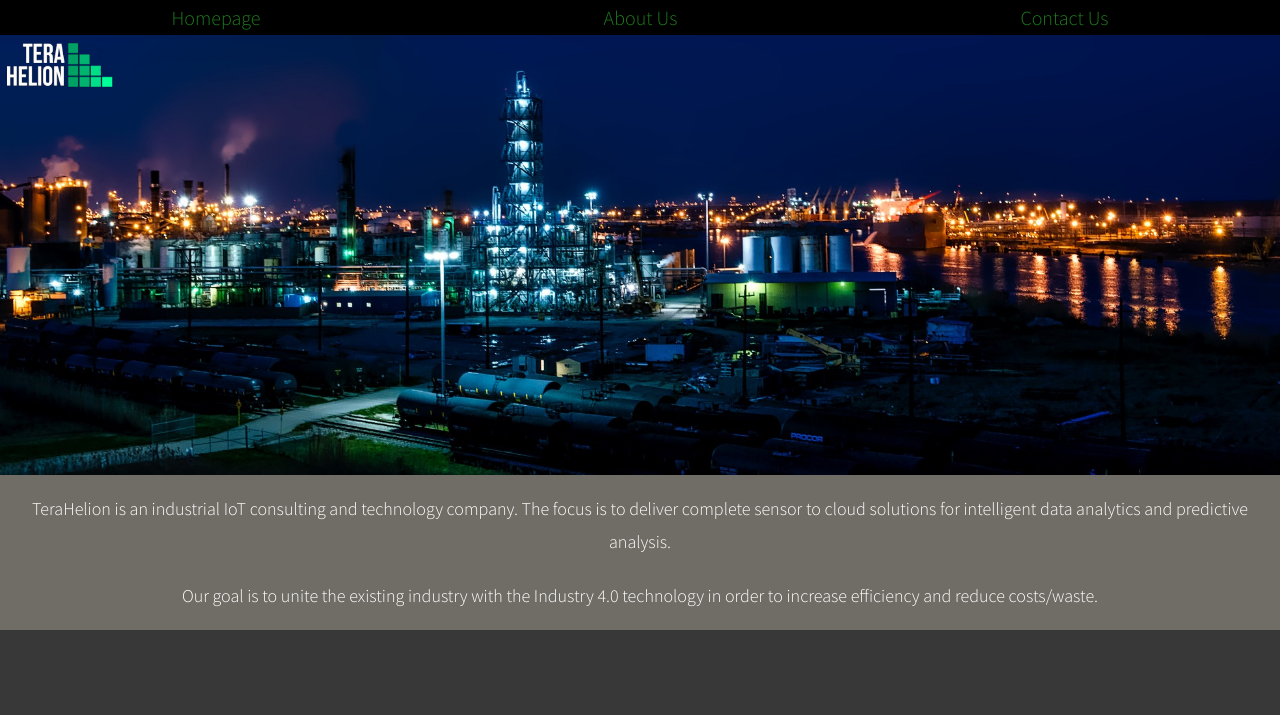
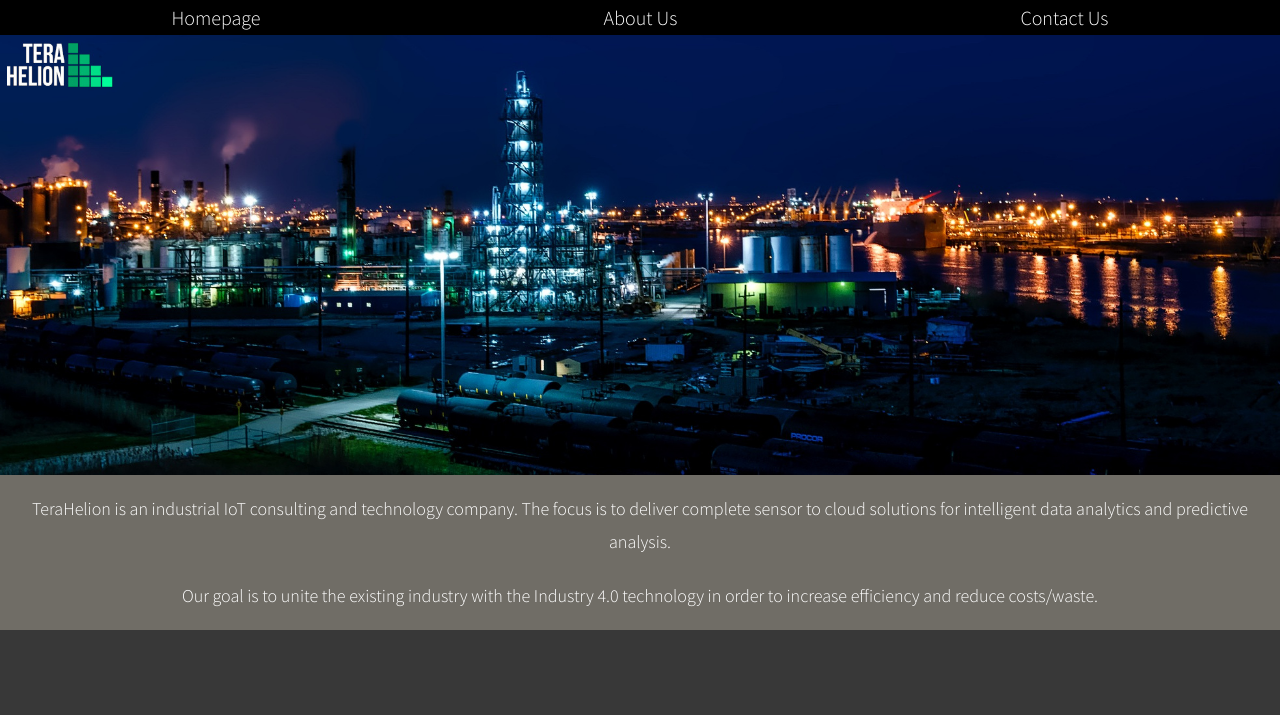
Before and after one commit to m0sf3tz/apache-site, a plain HTML site: page index.html in a window 1280 px wide. Shown: the top 715 px of the page. Drawn offline with Linux system fonts and the light colour scheme.

Commit message:
made header more clear to read

```diff
--- a/default.css
+++ b/default.css
@@ -1060,7 +1060,7 @@ a:hover{
 }
 
 a{
-	color:  #1f7a1f;
+	color:  white;
 }
 
 .menu-item{
@@ -1083,9 +1083,6 @@ a{
      }
 }
 
-
-
-
 @media screen and (min-width: 900px) {
      .menu-item {
        font-size: 20px;
```
